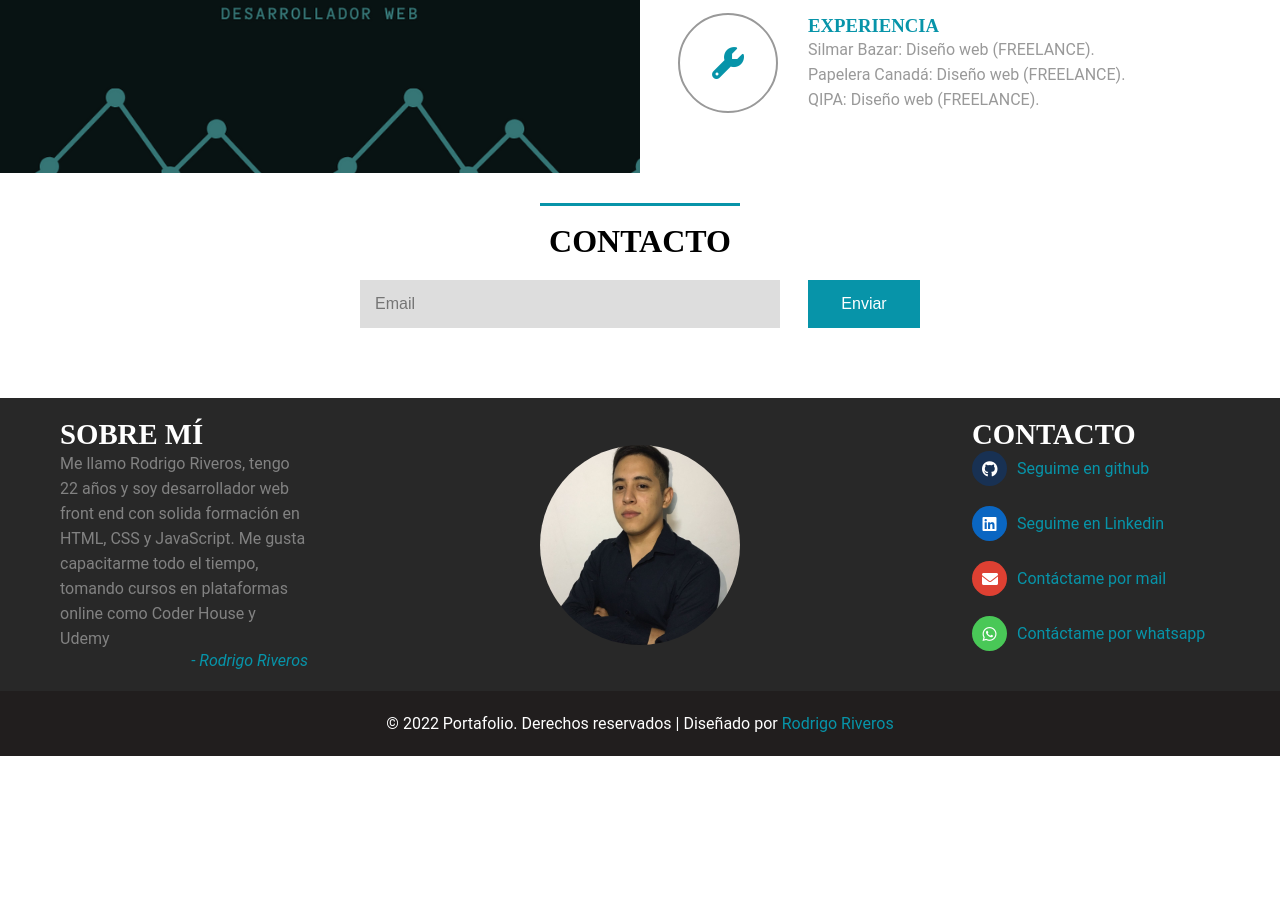
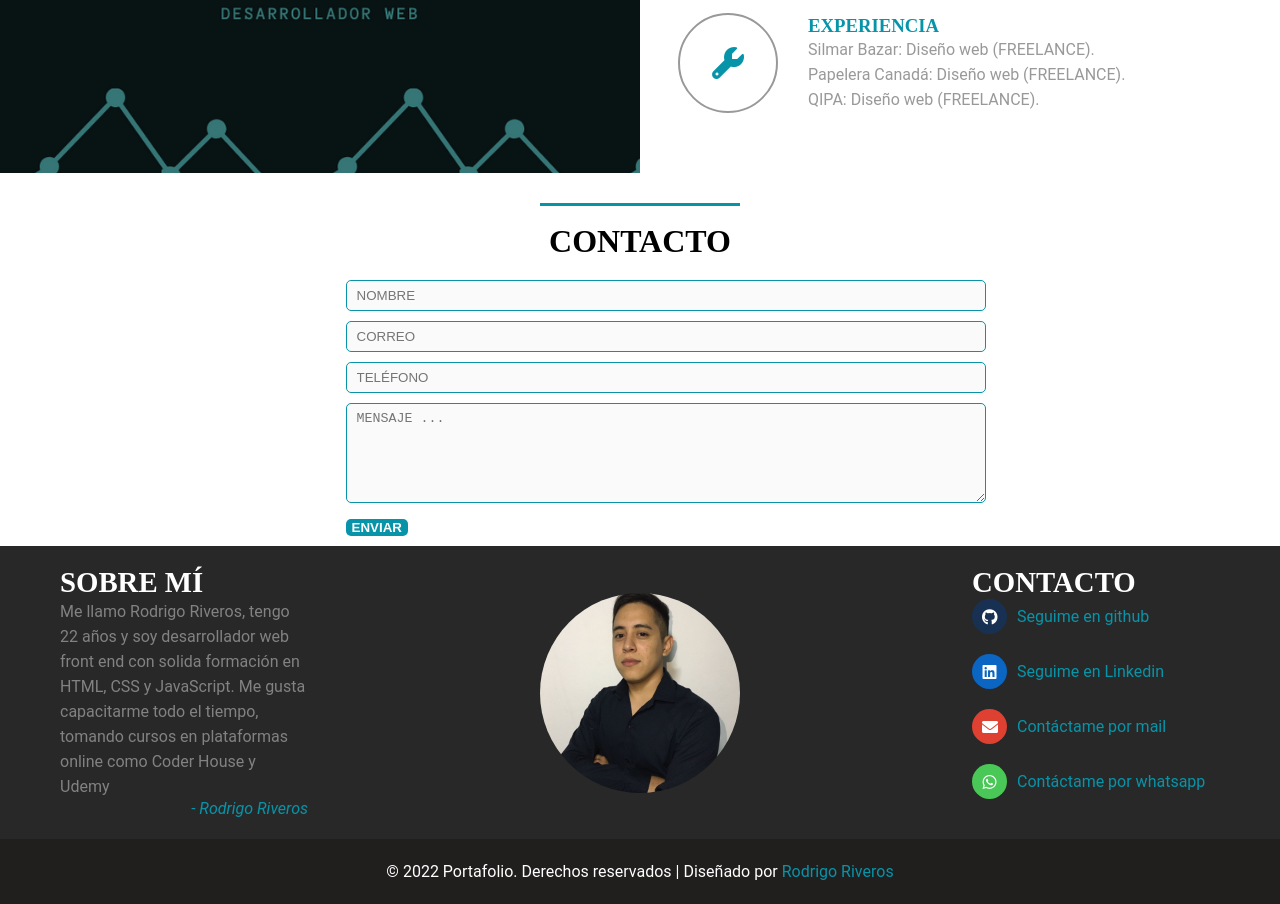
Before and after one commit to riverosrodrigo/Portfolio, a plain HTML site: page index.html in a window 1280 px wide. Shown: the part 2456-3360 px from the top of the page. Before the commit the page ends 3212 px from the top, so only its background shows below. Drawn offline with Linux system fonts and the light colour scheme; a script that the page names is missing.

Commit message:
formulario

```diff
--- a/estilos.css
+++ b/estilos.css
@@ -317,35 +317,59 @@ p {
 .box__txt {
   color: #999;
 }
-.newsletter{
-  margin: 50px 0;
+.section__title__contacto {
+  font-size: 2em;
+  position: relative;
+  text-align: center;
+  margin-top: 50px;
+  margin-bottom: 20px;
 }
-.form{
-  margin: auto;
-  display: flex;
-  justify-content: space-between;
-  align-items: center;
-  padding: 20px;
-  max-width: 600px;
-}
-.form__mail{
-  display: block;
-  background: #ddd;
-  padding: 15px;
-  width: 75%;
-  border: none;
-  font-size: 1em;
-}
-.form__submit{
-  display: block;
+.section__title__contacto:before {
+  content: "";
+  width: 200px;
+  position: absolute;
+  top: -20px;
+  left: 50%;
+  transform: translateX(-50%);
+  height: 3px;
   background:  #0794A9;
-  border: none;
-  padding: 15px;
-  width: 20%;
-  color: white;
-  font-size: 1em;
+
 }
 
+.templatemo_contact {
+  margin: 30px;
+  width: 100%;
+}
+
+.templatemo_contactform input, textarea {
+  width: 50%;
+  background: #0794A9;
+  border: 1px solid #0794A9;
+  border-radius: 5px;
+  padding: 7px 10px;
+  margin: 0px 0px 10px 0px;
+  background-color: #FAFAFA;
+  margin-left: 27%;
+}
+
+.templatemo_contactform textarea {
+  height: 100px;
+}
+
+
+.templatemo_contactform .btn-primary {
+  background: #0794A9;
+  border: none;
+  border-radius: 5px;
+  color: #FFF;
+  font-weight: 800;
+  margin-left: 27%;
+  margin-bottom: 10px;
+}
+
+.templatemo_contactform .btn-primary:hover {
+  background: #0A66C2;
+}
 .main-footer{
   background: #282828;
   color: #828282;
--- a/index.html
+++ b/index.html
@@ -104,13 +104,23 @@
               </div>
             </div>
           </section>
-          <section id="contacto" class="newsletter">
-             <h2 class="section__title">CONTACTO</h2>
-             <form action="" method="post" class="form">
-               <input type="email" placeholder="Email" class="form__mail">
-               <input type="submit" class="form__submit" value="Enviar">
+          <!-- formulario -->
+          <div  id="contacto" class="row">
+            <h2 class="section__title__contacto">CONTACTO</h2>
+         </div>
+            <div class="col-md-8 templatemo_contactform">
+            <form action="enviar.php" method="post">
+                                 <input type="text" name="name" id="name" class="name" placeholder="NOMBRE">
+                                 <input type="text" name="mail" id="mail" class="email" placeholder="CORREO">
+                                 <input type="text" name="phone" id="subject" class="subject" placeholder="TELÉFONO">
+                                 <textarea name="message" class="message" placeholder="MENSAJE ... " id="message"></textarea>
+                                 <div class="clear"></div>
+                                     <div class="col-md-8">
+                                         <button type="submit" class="btn btn-primary">ENVIAR </button>
+             </div>
              </form>
-          </section>
+             </div>
+             <!-- fin formulario -->
         </main>
         <footer class="main-footer">
           <div class="container">
```
Also changed, not shown: 1 other file.
